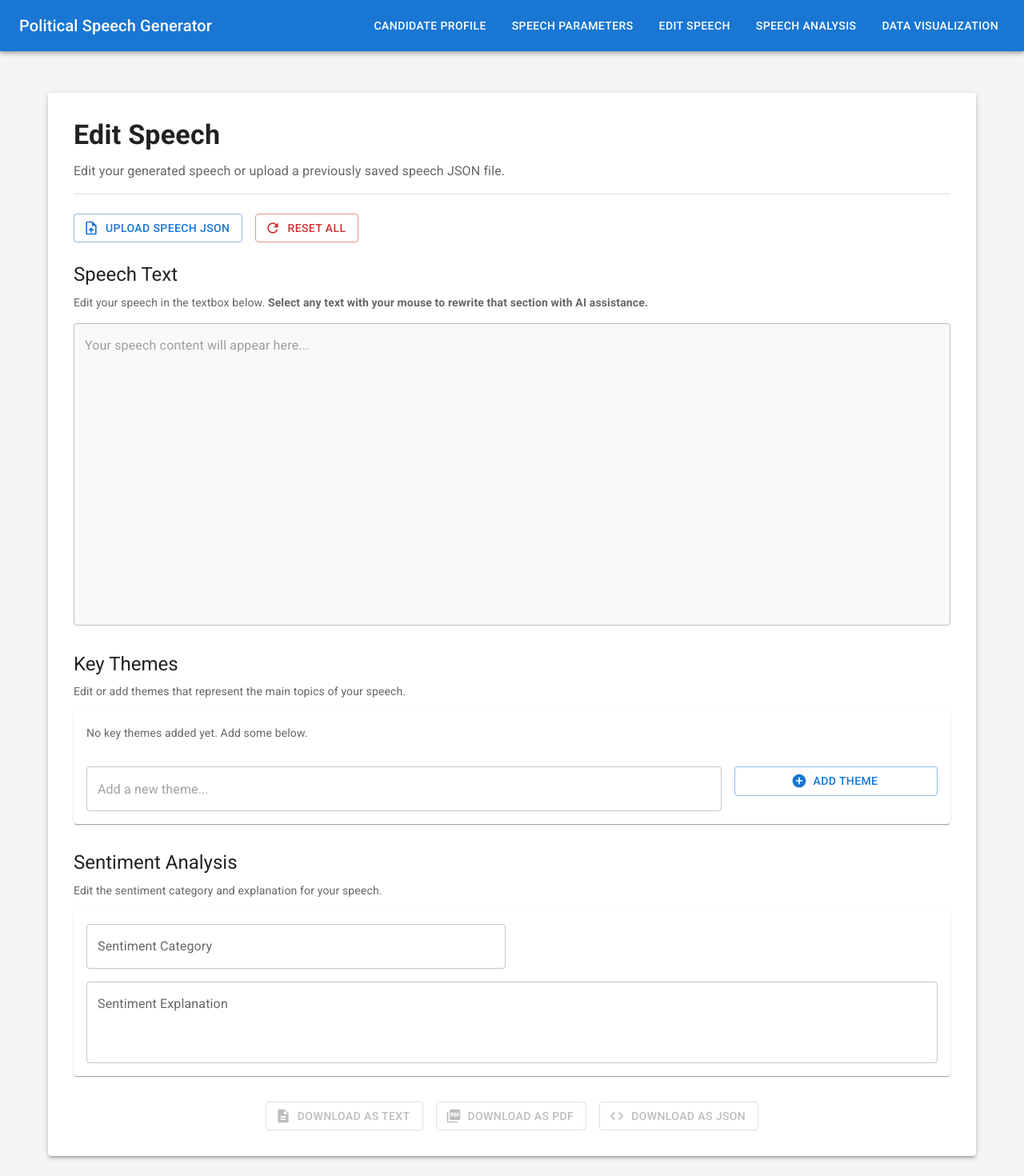
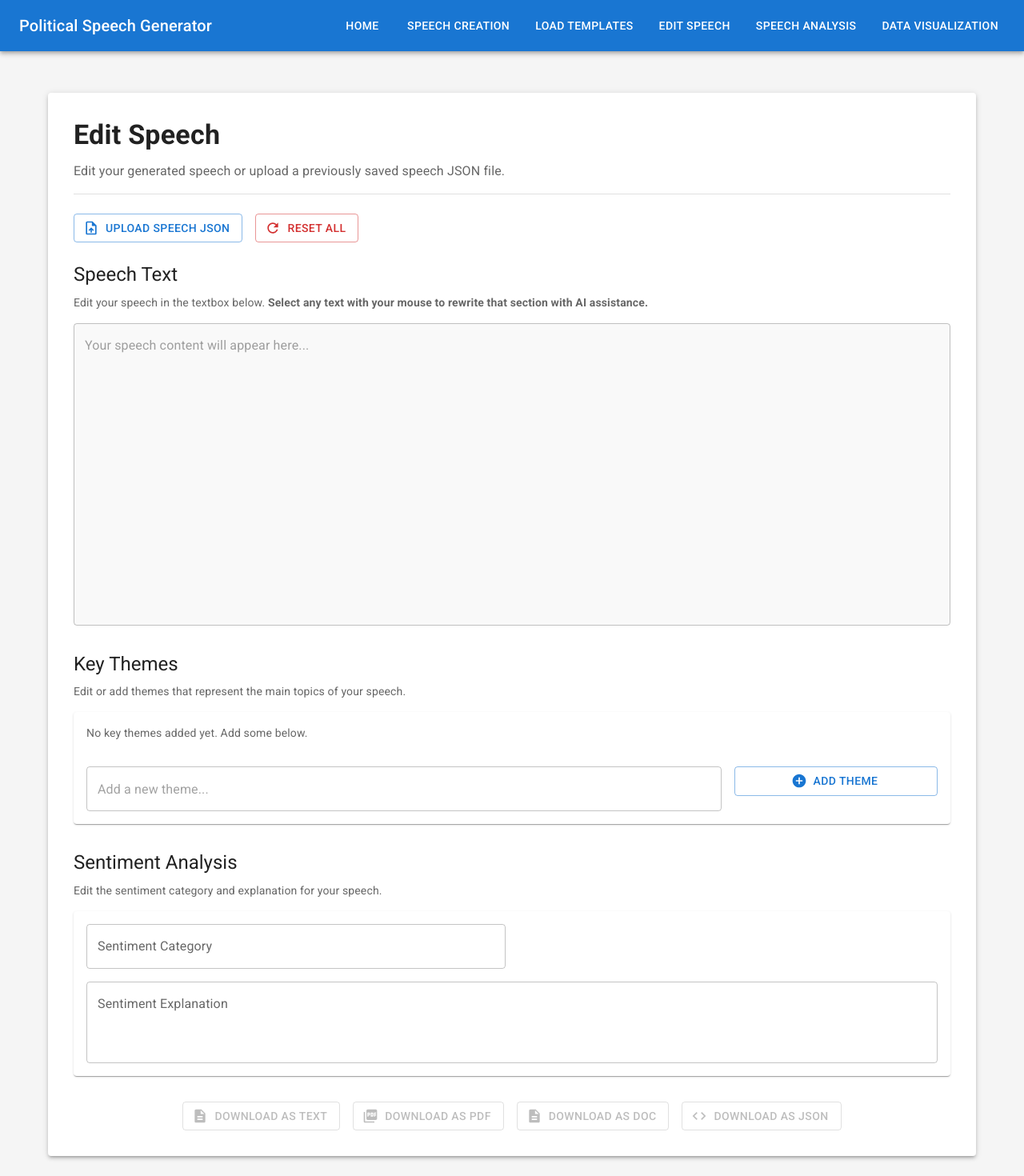
Before and after one commit to Voidylikescandy/frontend-psg, a React (Create React App) app in the folder frontend/: page /speech-edit in a window 1280 px wide. Shown: the top 1470 px of the page at 80% size. Built offline with nearby package versions, Linux system fonts and the light colour scheme.

Commit message:
frontend changes

```diff
--- a/frontend/package.json
+++ b/frontend/package.json
@@ -15,7 +15,7 @@
     "react-chartjs-2": "^5.3.0",
     "react-dom": "^18.2.0",
     "react-router-dom": "^6.15.0",
-    "react-scripts": "5.0.1",
+    "react-scripts": "^5.0.1",
     "xlsx": "^0.18.5"
   },
   "scripts": {
--- a/frontend/src/App.js
+++ b/frontend/src/App.js
@@ -8,6 +8,9 @@ import SpeechParameters from './pages/SpeechParameters';
 import SpeechEdit from './pages/SpeechEdit';
 import SpeechAnalysis from './pages/SpeechAnalysis';
 import DataVisualization from './pages/DataVisualization';
+import Home from './pages/Home';
+import LoadTemplates from './pages/LoadTemplates';
+
 
 // Create a theme
 const theme = createTheme({
@@ -39,12 +42,15 @@ function App() {
         <Header />
         <div className="container">
         <Routes>
-            <Route path="/" element={<CandidateProfile />} />
+          <Route path="/" element={<Home />} />
+          <Route path="/candidate-profile" element={<CandidateProfile />} />
           <Route path="/speech-parameters" element={<SpeechParameters />} />
           <Route path="/speech-edit" element={<SpeechEdit />} />
           <Route path="/speech-analysis" element={<SpeechAnalysis />} />
           <Route path="/data-visualization" element={<DataVisualization />} />
+          <Route path="/load-templates" element={<LoadTemplates />} />
         </Routes>
+
         </div>
       </Router>
     </ThemeProvider>
--- a/frontend/src/components/common/Header.js
+++ b/frontend/src/components/common/Header.js
@@ -16,15 +16,23 @@ const Header = () => {
             to="/"
             sx={{ mr: 2 }}
           >
-            Candidate Profile
+            Home
           </Button>
           <Button
             color="inherit"
             component={RouterLink}
-            to="/speech-parameters"
+            to="/candidate-profile"
             sx={{ mr: 2 }}
           >
-            Speech Parameters
+            Speech Creation
+          </Button>
+          <Button
+            color="inherit"
+            component={RouterLink}
+            to="/load-templates"
+            sx={{ mr: 2 }}
+          >
+            Load Templates
           </Button>
           <Button
             color="inherit"
--- a/frontend/src/pages/CandidateProfile.js
+++ b/frontend/src/pages/CandidateProfile.js
@@ -1,4 +1,4 @@
-import React, { useState } from 'react';
+import React, { useState, useEffect } from 'react';
 import { useNavigate } from 'react-router-dom';
 import {
   Typography,
@@ -50,6 +50,14 @@ const CandidateProfile = () => {
     'primary-concerns': '',
     'existing-values': '',
   });
+
+  // Retrieve data from session storage on page load
+  useEffect(() => {
+    const savedData = sessionStorage.getItem('filledCandidateProfile');
+    if (savedData) {
+      setCandidateForm(JSON.parse(savedData)); // Populate form with saved data
+    }
+  }, []);
 
   // Handle form field changes
   const handleChange = (field) => (event) => {
@@ -140,6 +148,8 @@ const CandidateProfile = () => {
 
     // Save data to session storage for persistence between pages
     sessionStorage.setItem('candidateProfile', JSON.stringify(formattedForm));
+
+    sessionStorage.setItem('filledCandidateProfile',JSON.stringify(candidateForm));
 
     // Navigate to speech parameters page
     navigate('/speech-parameters');
--- /dev/null
+++ b/frontend/src/pages/Home.js
@@ -0,0 +1,49 @@
+// src/pages/Home.js
+import React from 'react';
+import { Container } from '@mui/material';
+import { useNavigate } from 'react-router-dom';
+
+function Home() {
+  const navigate = useNavigate();
+
+  const buttonStyle = {
+    padding: '12px 24px',
+    fontSize: '16px',
+    margin: '10px',
+    cursor: 'pointer',
+    borderRadius: '8px',
+    border: 'none',
+  };
+
+  return (
+    <Container style={{ marginTop: '80px', textAlign: 'center' }}>
+      <h1>Welcome to the Speech Generator</h1>
+      <p>Select an option to get started</p>
+
+      <div style={{ marginTop: '40px' }}>
+        <button
+          style={{ ...buttonStyle, backgroundColor: '#1976d2', color: 'white' }}
+          onClick={() => navigate('/candidate-profile')}
+        >
+          Start Speech Creation
+        </button>
+
+        <button
+          style={{ ...buttonStyle, backgroundColor: 'orange', color: 'white' }}
+          onClick={() => navigate('/load-templates')}
+        >
+          Load Existing Templates
+        </button>
+
+        <button
+          style={{ ...buttonStyle, backgroundColor: '#4caf50', color: 'white' }}
+          onClick={() => navigate('/data-visualization')}
+        >
+          Data Visualization
+        </button>
+      </div>
+    </Container>
+  );
+}
+
+export default Home;
--- /dev/null
+++ b/frontend/src/pages/LoadTemplates.js
@@ -0,0 +1,18 @@
+// src/pages/LoadTemplates.js
+import React from 'react';
+import { Container, Typography } from '@mui/material';
+
+function LoadTemplates() {
+  return (
+    <Container sx={{ mt: 10 }}>
+      <Typography variant="h4" gutterBottom>
+        Load Existing Templates
+      </Typography>
+      <Typography variant="body1">
+        This page will let you upload and manage templates. (Coming soon!)
+      </Typography>
+    </Container>
+  );
+}
+
+export default LoadTemplates;
--- a/frontend/src/pages/SpeechEdit.js
+++ b/frontend/src/pages/SpeechEdit.js
@@ -155,6 +155,28 @@ const SpeechEdit = () => {
     element.click();
     document.body.removeChild(element);
   };
+
+  // Download edited speech as a Doc file
+  const downloadSpeechAsDoc = () => {
+    if (!speechData.speech) return;
+
+    const element = document.createElement('a');
+    const header = `
+      <html xmlns:o='urn:schemas-microsoft-com:office:office'
+            xmlns:w='urn:schemas-microsoft-com:office:word'
+            xmlns='http://www.w3.org/TR/REC-html40'>
+      <head><meta charset='utf-8'></head><body>`;
+    const footer = `</body></html>`;
+    const html = header + speechData.speech.replace(/\n/g, '<br>') + footer;
+
+    const file = new Blob([html], { type: 'application/msword' });
+    element.href = URL.createObjectURL(file);
+    element.download = `edited_speech_${new Date().toISOString().slice(0, 10)}.doc`;
+    document.body.appendChild(element);
+    element.click();
+    document.body.removeChild(element);
+  };
+
 
   // Download the edited speech as a PDF file
   const downloadSpeechAsPDF = () => {
@@ -465,6 +487,16 @@ const SpeechEdit = () => {
               Download as PDF
             </Button>
           </Tooltip>
+          <Tooltip title="Download a formatted DOC with the speech text and metadata">
+            <Button
+              variant="outlined"
+              startIcon={<TextFileIcon />}
+              onClick={downloadSpeechAsDoc}
+              disabled={!speechData.speech}
+            >
+              Download as Doc
+            </Button>
+          </Tooltip>
           <Button
             variant="outlined"
             startIcon={<JsonIcon />}
--- a/frontend/src/pages/SpeechParameters.js
+++ b/frontend/src/pages/SpeechParameters.js
@@ -90,6 +90,7 @@ const SpeechParameters = () => {
     'speech-length': ''
   });
 
+
   // State for extended speech response
   const [speechResponse, setSpeechResponse] = useState({
     speech: '',
@@ -105,23 +106,20 @@ const SpeechParameters = () => {
     }
 
     // Load speech parameters from local storage
-    const savedSpeechParams = localStorage.getItem('speechParameters');
+    const savedSpeechParams = sessionStorage.getItem('speechParameters');
     if (savedSpeechParams) {
       setSpeechParams(JSON.parse(savedSpeechParams));
     }
   }, []);
 
-  // Save speech parameters to local storage whenever they change
-  useEffect(() => {
-    localStorage.setItem('speechParameters', JSON.stringify(speechParams));
-  }, [speechParams]);
-
   // Handle speech parameter changes
   const handleSpeechParamChange = (field) => (event) => {
-    setSpeechParams({
+    const updatedParams = {
       ...speechParams,
       [field]: event.target.value,
-    });
+    };
+    sessionStorage.setItem('speechParameters', JSON.stringify(updatedParams));
+    setSpeechParams(updatedParams);
   };
 
   // Handle slider changes for discrete values
@@ -441,6 +439,26 @@ const SpeechParameters = () => {
     doc.save(`political_speech_${new Date().toISOString().slice(0, 10)}.pdf`);
   };
 
+  const downloadSpeechAsDoc = () => {
+    if (!speechResponse.speech) return;
+
+    const element = document.createElement('a');
+    const header = `
+      <html xmlns:o='urn:schemas-microsoft-com:office:office'
+            xmlns:w='urn:schemas-microsoft-com:office:word'
+            xmlns='http://www.w3.org/TR/REC-html40'>
+      <head><meta charset='utf-8'></head><body>`;
+    const footer = `</body></html>`;
+    const html = header + speechResponse.speech.replace(/\n/g, '<br>') + footer;
+
+    const file = new Blob([html], { type: 'application/msword' });
+    element.href = URL.createObjectURL(file);
+    element.download = `political_speech_${new Date().toISOString().slice(0, 10)}.doc`;
+    document.body.appendChild(element);
+    element.click();
+    document.body.removeChild(element);
+  };
+
   // Download the complete response as JSON
   const downloadResponseAsJSON = () => {
     if (!speechResponse.speech) return;
@@ -453,6 +471,8 @@ const SpeechParameters = () => {
     element.click();
     document.body.removeChild(element);
   };
+
+
 
   // Navigate to edit page with current speech data
   const handleEditSpeech = () => {
@@ -1280,6 +1300,16 @@ const SpeechParameters = () => {
                       Download as PDF
                     </Button>
                   </Tooltip>
+                  <Tooltip title="Download a formatted PDF with the speech text and metadata">
+                    <Button
+                      variant="outlined"
+                      startIcon={<TextFileIcon />}
+                      onClick={downloadSpeechAsDoc}
+                      fullWidth
+                    >
+                      Download as DOC
+                    </Button>
+                  </Tooltip>
                   <Button
                     variant="outlined"
                     startIcon={<JsonIcon />}
```
Also changed, not shown: 1 other file (tests, documents, lock files or other folders). Lines whose indentation alone changed are shown as unchanged.
